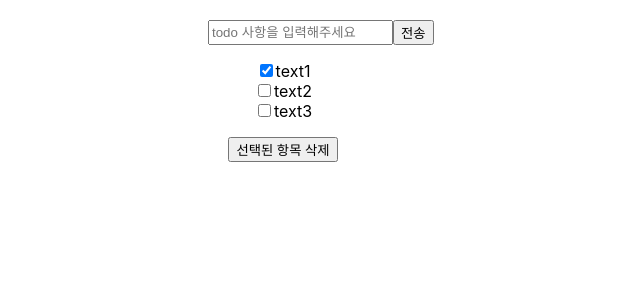
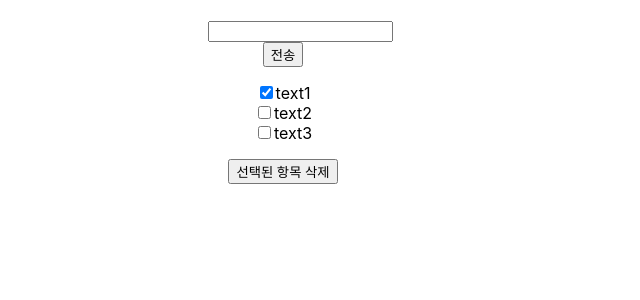
Before and after one commit to phr9000/reduxtodo, a React (Create React App) app: page / in a window 1280 px wide. Shown: the top 300 px of the page, without its empty margins (357-997 px from the left). Built offline with nearby package versions, Linux system fonts and the light colour scheme.

Commit message:
fix the error

```diff
--- a/src/App.tsx
+++ b/src/App.tsx
@@ -1,60 +1,37 @@
-import { useState } from "react";
-import "./App.css";
+import { useDispatch, useSelector } from "react-redux";
+import { RootState } from "./app/store"; // RootState 타입 정의 필요
+import { createTodo, toggleTodo, removeCheckedTodos } from "./slices/create";
 import CreateTodo from "./components/CreateTodo";
 import TodoList from "./components/TodoList";
 import RemoveBtn from "./components/RemoveBtn";
-import { useSelector, useDispatch } from "react-redux";
-import { createTodo, toggleTodo, removeCheckedTodos } from "./slices/create";
 
 function App() {
   const dispatch = useDispatch();
 
-  const [todos, setTodos] = useState([
-    { id: 1, text: "text1", checked: true },
-    { id: 2, text: "text2", checked: false },
-    { id: 3, text: "text3", checked: false },
-  ]);
+  // useState 대신 Redux 상태 불러오기
+  const todos = useSelector((state: RootState) => state.todo.todos);
 
-  const appContainer = {
-    textAlign: "center" as const,
-    margin: "0 auto",
-    width: "150px",
-    padding: "20px",
+  // // 할 일 추가 함수
+  // const addTodo = (text: string) => {
+  //   dispatch(createTodo(text));
+  // };
+
+  // 체크 상태 변경 함수
+  const onChangeCheck = (id: number, checked: boolean) => {
+    dispatch(toggleTodo({ id, checked }));
   };
 
-  const addTodo = (text: string) => {
-    // console.log("text >>>>>>>>>", text);
-
-    // setTodos((prev) => [
-    //   ...prev,
-    //   { id: new Date().getTime(), text, checked: false },
-    // ]);
-    dispatch(createTodo(text));
-  };
-
-  const onChangeCheck = (id: number, checked: boolean) => {
-    // setTodos((prevTodos) => {
-    //   const nextTods = [...prevTodos];
-    //   nextTods[idx].checked = checked;
-    //   return nextTods;
-    // });
-    dispatch(toggleTodo({id, checked}));
-  };
-
-  const onRemoveChecked = () => {
-    // setTodos(todos.filter((todo) => !todo.checked));
-    // 비동기 고려 아래 코드로 적용
-    //  setTodos((prevTodos) => prevTodos.filter((todo) => !todo.checked));
-    dispatch(removeCheckedTodos());
-  };
+  // // 체크된 할 일 삭제 함수
+  // const onRemoveChecked = () => {
+  //   dispatch(removeCheckedTodos());
+  // };
 
   return (
     <div className="App">
-      <div style={appContainer}>
-        <CreateTodo addTodo={addTodo} />
-        {/* <Actions /> */}
+      <div style={{ textAlign: "center", margin: "0 auto", width: "150px", padding: "20px" }}>
+        <CreateTodo />
         <TodoList todos={todos} onChangeCheck={onChangeCheck} />
-        <RemoveBtn onRemoveChecked={onRemoveChecked} />
+        <RemoveBtn />
       </div>
     </div>
   );
--- a/src/app/store.ts
+++ b/src/app/store.ts
@@ -1,7 +1,10 @@
 import { configureStore } from "@reduxjs/toolkit";
+import todoReducer from "../slices/create";
 
 export const store = configureStore({
-  reducer: {},
+  reducer: {
+    todo: todoReducer,
+  },
 });
 
 // Infer the `RootState` and `AppDispatch` types from the store itself
--- a/src/components/CreateTodo.tsx
+++ b/src/components/CreateTodo.tsx
@@ -1,45 +1,29 @@
-import { useState} from "react";
-import { useSelector } from "react-redux";
-interface Props {
-  addTodo: (text: string) => void;
-}
+import { useState } from "react";
+import { useDispatch } from "react-redux";
+import { createTodo } from "../slices/create";
 
-function CreateTodo({ addTodo }: Props) {
+function CreateTodo() {
+  const dispatch = useDispatch();
   const [inputValue, setInputValue] = useState("");
 
-  const writeDownContainer = {
-    display: "flex",
-  };
-
-  const handleChange = (e: React.ChangeEvent<HTMLInputElement>) => {
-    setInputValue(e.target.value);
-  };
-
-  // 전송 handle
   const handleSubmit = (e: React.FormEvent) => {
     e.preventDefault();
     if (inputValue.trim() === "") return;
 
-    addTodo(inputValue);
-    setInputValue('');
+    dispatch(createTodo(inputValue)); // Redux 액션 실행
+    setInputValue("");
   };
 
   return (
-    <form style={writeDownContainer} onSubmit={handleSubmit}>
+    <form onSubmit={handleSubmit}>
       <input
         type="text"
-        placeholder="todo 사항을 입력해주세요"
-        onChange={handleChange}
+        onChange={(e) => setInputValue(e.target.value)}
         value={inputValue}
       />
-      <button
-        type="submit"
-        style={{ display: "block", minWidth: "fit-content" }}
-      >
-        전송
-      </button>
+      <button type="submit">전송</button>
     </form>
   );
-};
+}
 
 export default CreateTodo;
--- a/src/components/RemoveBtn.tsx
+++ b/src/components/RemoveBtn.tsx
@@ -1,11 +1,11 @@
-import { useSelector } from "react-redux";
-interface Props {
-  onRemoveChecked: () => void;
-}
+import { useDispatch } from "react-redux";
+import { removeCheckedTodos } from "../slices/create";
 
-function RemoveBtn({ onRemoveChecked }: Props) {
+function RemoveBtn() {
+  const dispatch = useDispatch();
+
   return (
-    <button type="button" onClick={onRemoveChecked}>
+    <button onClick={() => dispatch(removeCheckedTodos())}>
       선택된 항목 삭제
     </button>
   );
--- a/src/components/TodoList.tsx
+++ b/src/components/TodoList.tsx
@@ -25,7 +25,7 @@ function TodoList({ todos, onChangeCheck }: Props) {
           <input
             type="checkbox"
             checked={todo.checked}
-            onChange={(e) => onChangeCheck(idx, e.currentTarget.checked)}
+            onChange={(e) => onChangeCheck(todo.id, e.currentTarget.checked)}
             name={todo.text}
           />
           <label htmlFor={todo.text}>{todo.text}</label>
```
